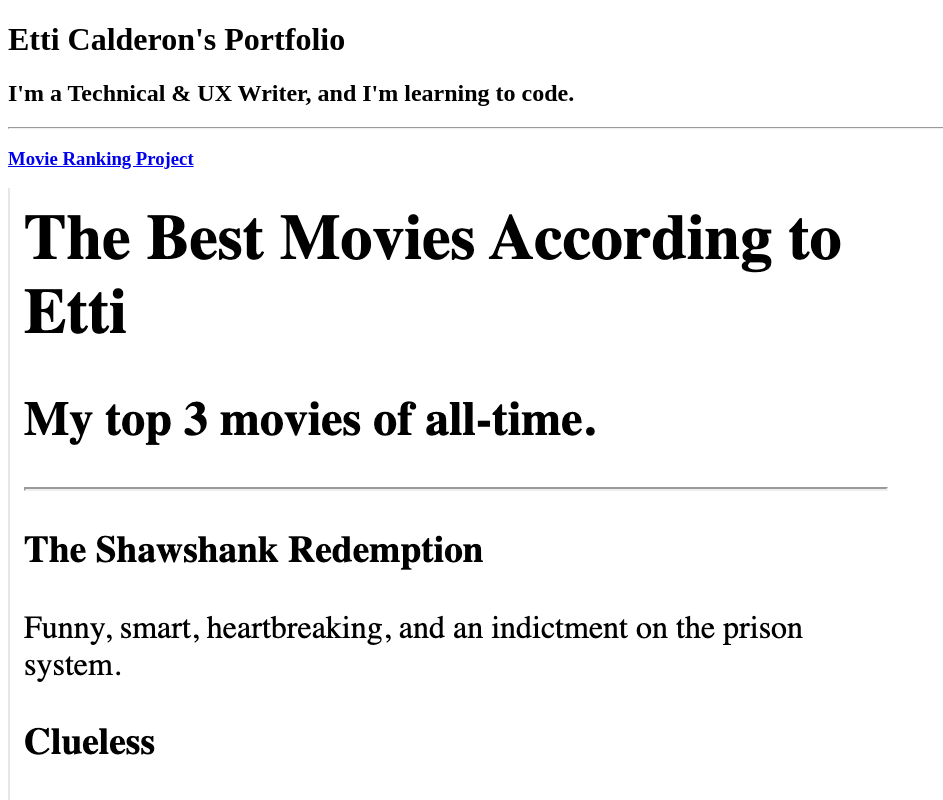
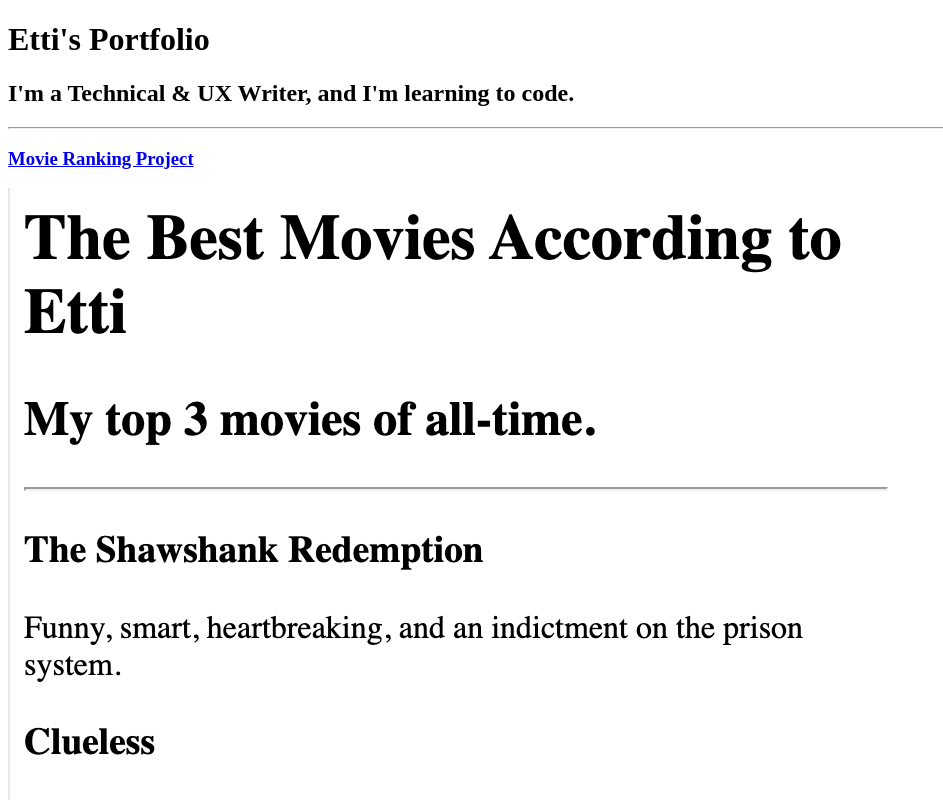
Before and after one commit to ettiTheWriter/html-portfolio, a plain HTML site: page index.html in a window 1280 px wide. Shown: the top 800 px of the page, without its empty margins (0-943 px from the left). Drawn offline with Linux system fonts and the light colour scheme.

Commit message:
Update index.html

```diff
--- a/index.html
+++ b/index.html
@@ -3,10 +3,10 @@
 <html lang="en">
 <head>
     <meta charset="UTF-8">
-    <title>Etti Calderon's Portfolio</title>
+    <title>Etti's Portfolio</title>
 </head>
 <body>
-    <h1>Etti Calderon's Portfolio</h1>
+    <h1>Etti's Portfolio</h1>
         <h2>I'm a Technical & UX Writer, and I'm learning to code.</h2>
         <hr />
             <h3><a href="./2.4 Movie Ranking Project/index.html">Movie Ranking Project</a></h3>
```
